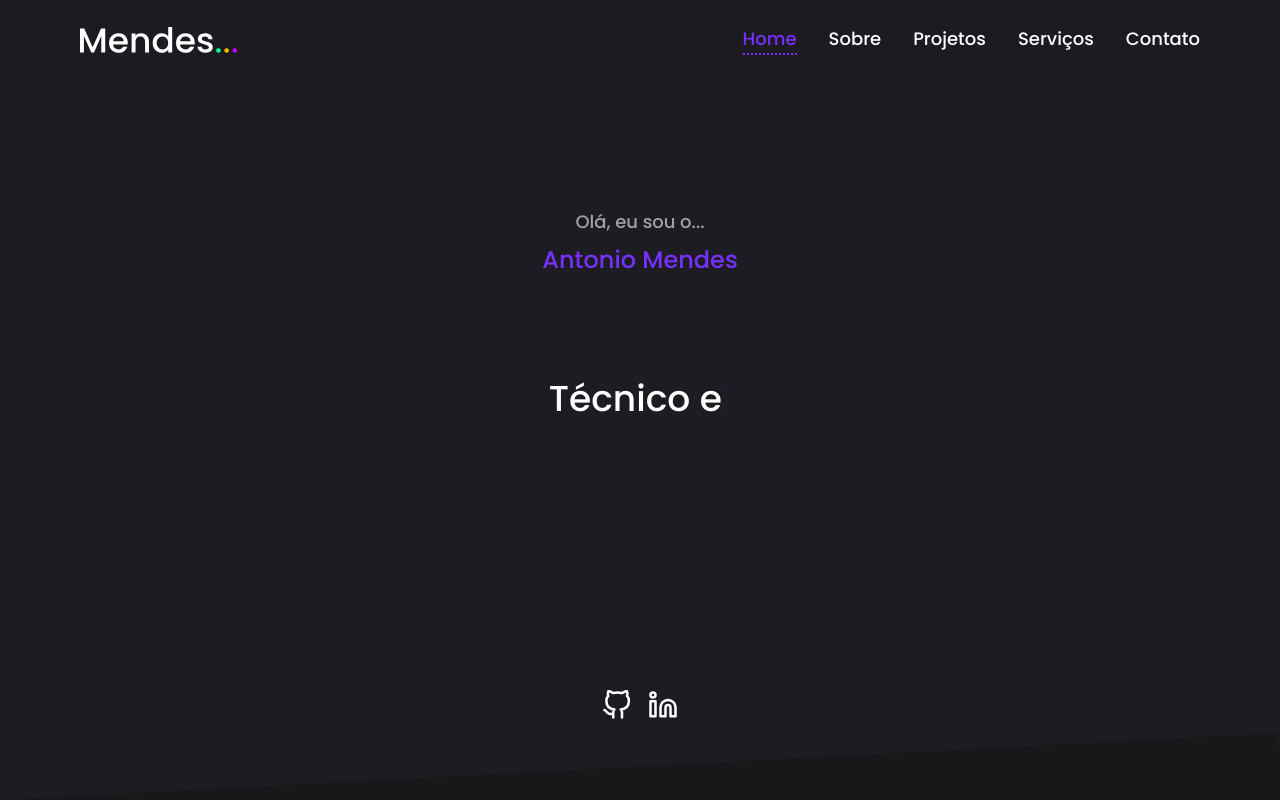
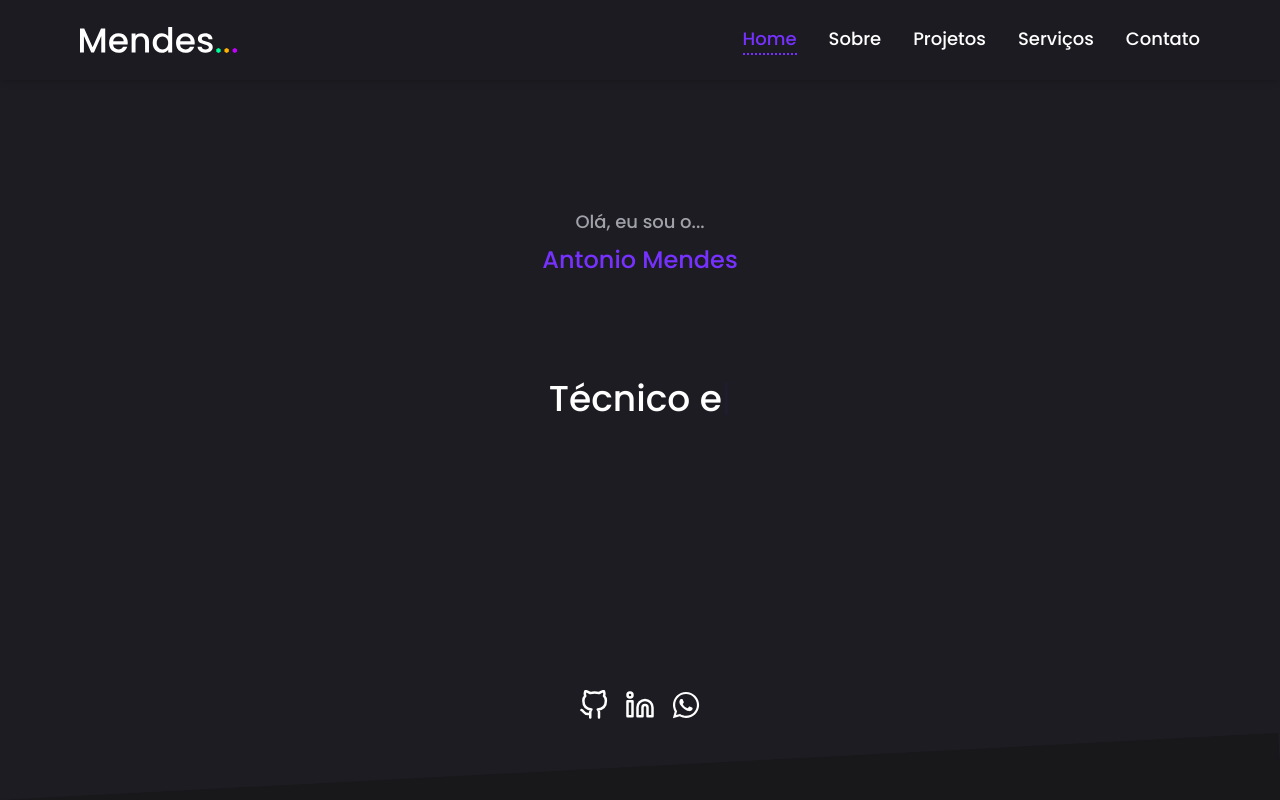
Before and after one commit to antonio-raian/antonio-raian-portfolio, a Next.js app: page / in a window 1280 px wide. Shown: the top 800 px of the page. Built offline with nearby package versions, Linux system fonts and the light colour scheme.

Commit message:
fix: add number and some abouts

```diff
--- a/src/components/sections/About.tsx
+++ b/src/components/sections/About.tsx
@@ -87,7 +87,7 @@ const About = () => {
           </span>
 
           <Link
-            href="https://drive.google.com/file/d/1p3iZzNL8t65-s5uXcsjm8V1i_AEDjfPn/view?usp=sharing"
+            href="https://drive.google.com/file/d/16j_fohzdQLYcfzVE2WXncWpOzEImsJuR/view?usp=sharing"
             target="_blank"
           >
             <Button
--- a/src/mocks/personal.tsx
+++ b/src/mocks/personal.tsx
@@ -1,3 +1,4 @@
+import { FaWhatsapp } from "react-icons/fa";
 import { FiGithub, FiLinkedin } from "react-icons/fi";
 
 const socials: { icon: JSX.Element; link: string }[] = [
@@ -9,6 +10,10 @@ const socials: { icon: JSX.Element; link: string }[] = [
     icon: <FiLinkedin />,
     link: "https://www.linkedin.com/in/antonio-raian-mendes-42887ba4/",
   },
+  {
+    icon: <FaWhatsapp />,
+    link: "https://wa.me/5511998258761",
+  },
 ];
 
 export { socials };
```
